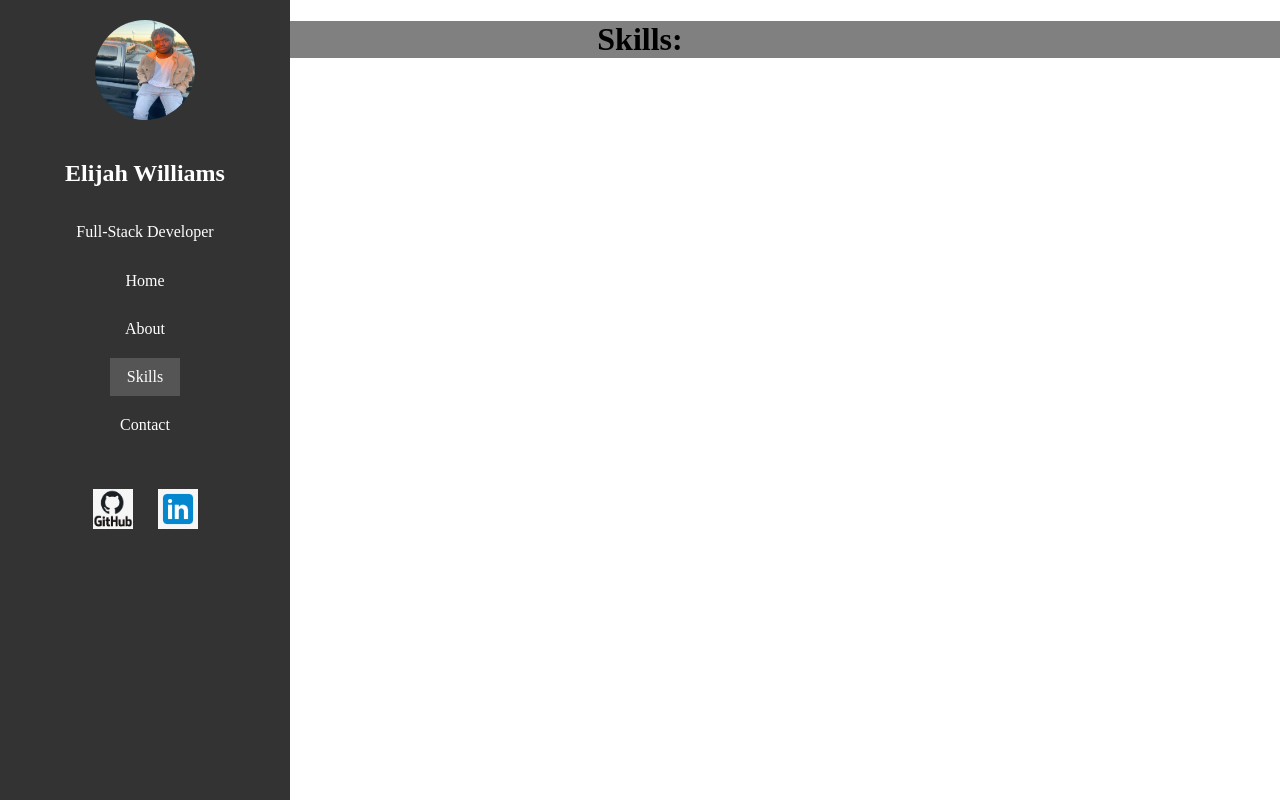
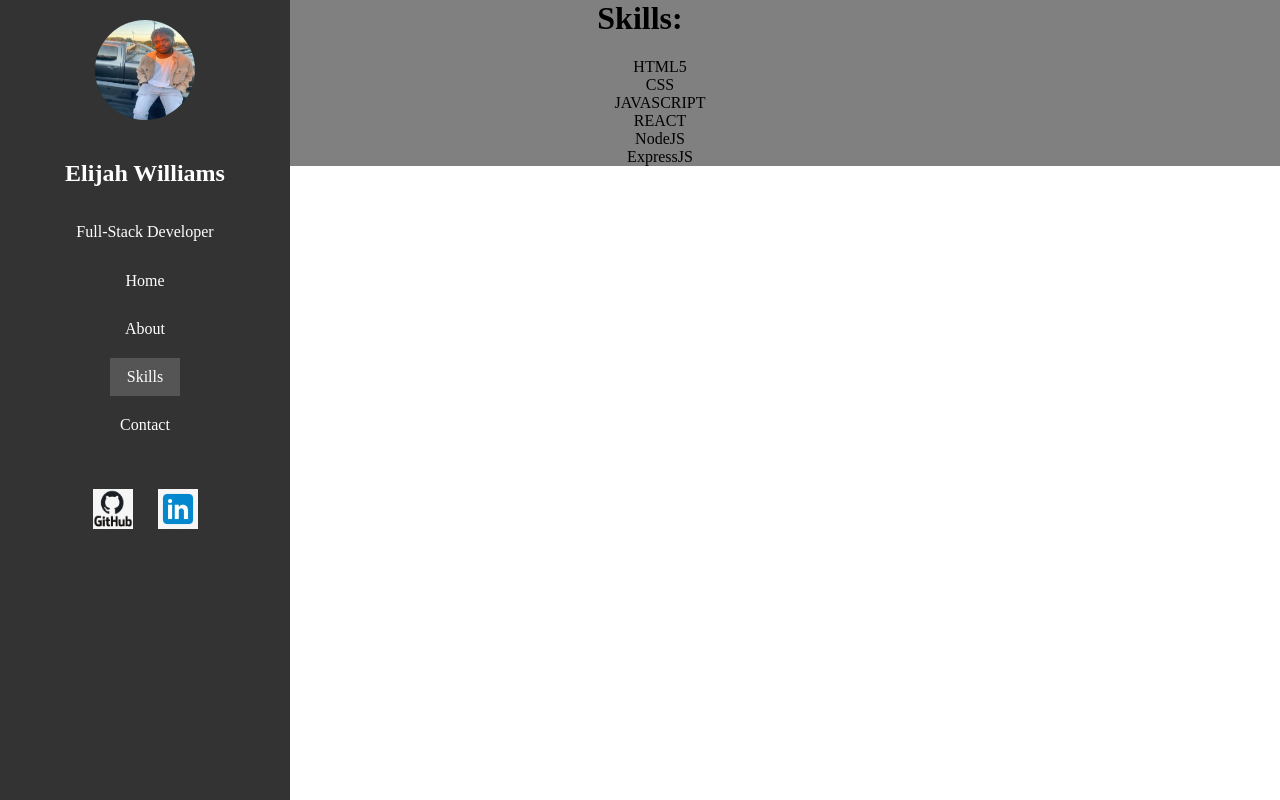
Before and after one commit to ElijahSWilliams/Portfolio, a React (Vite) app: page /skills in a window 1280 px wide. Built offline with nearby package versions, Linux system fonts and the light colour scheme.

Commit message:
Top Margin edits

```diff
--- a/src/Components/About/About.css
+++ b/src/Components/About/About.css
@@ -4,4 +4,5 @@
 
 .about__title {
   text-align: center;
+  margin-top: 0px;
 }
--- a/src/Components/Contact/Contact.css
+++ b/src/Components/Contact/Contact.css
@@ -1,3 +1,7 @@
 .contact {
   text-align: center;
 }
+
+.contact__title {
+  margin-top: 0px;
+}
--- a/src/Components/Contact/Contact.jsx
+++ b/src/Components/Contact/Contact.jsx
@@ -4,7 +4,7 @@ function Contact() {
   return (
     <div className="contact">
       <h1 className="contact__title">Contact Me</h1>
-      <p className="contact__email">Email: Elijahswilliams16@gmail.com</p>
+      <p className="contact__email">Email: ElijahSWilliams16@gmail.com</p>
     </div>
   );
 }
--- a/src/Components/Home/Home.css
+++ b/src/Components/Home/Home.css
@@ -3,4 +3,5 @@
 }
 
 .home__title {
+  margin-top: 0px;
 }
--- a/src/Components/Skills/Skills.css
+++ b/src/Components/Skills/Skills.css
@@ -1,3 +1,7 @@
 .skills {
   text-align: center;
 }
+
+.skills__title {
+  margin-top: 0px;
+}
--- a/src/Components/Skills/Skills.jsx
+++ b/src/Components/Skills/Skills.jsx
@@ -4,6 +4,14 @@ function Skills() {
   return (
     <div className="skills">
       <h1 className="skills__title">Skills:</h1>
+      <ul>
+        <li>HTML5</li>
+        <li>CSS</li>
+        <li>JAVASCRIPT</li>
+        <li>REACT</li>
+        <li>NodeJS</li>
+        <li>ExpressJS</li>
+      </ul>
     </div>
   );
 }
```
